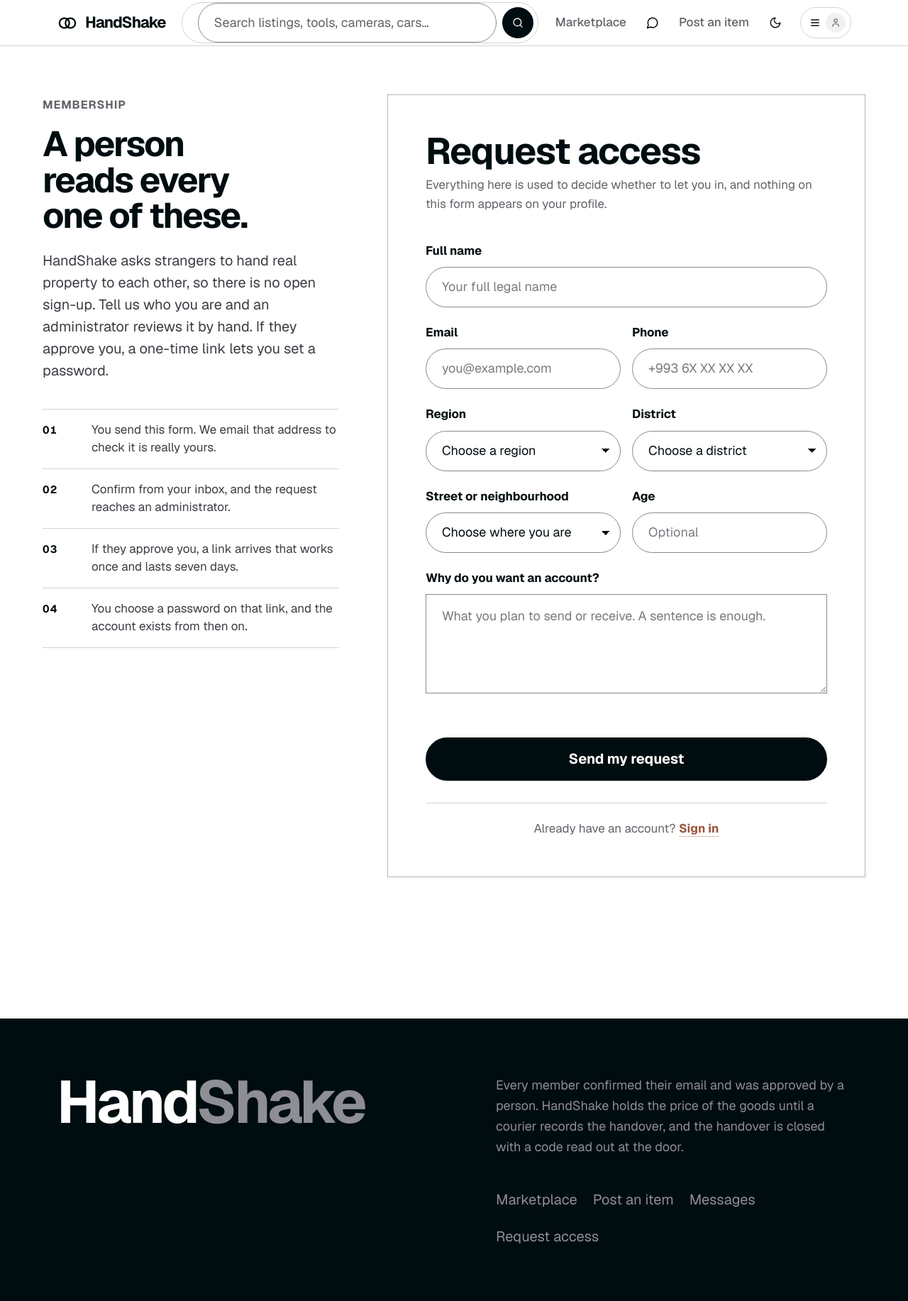
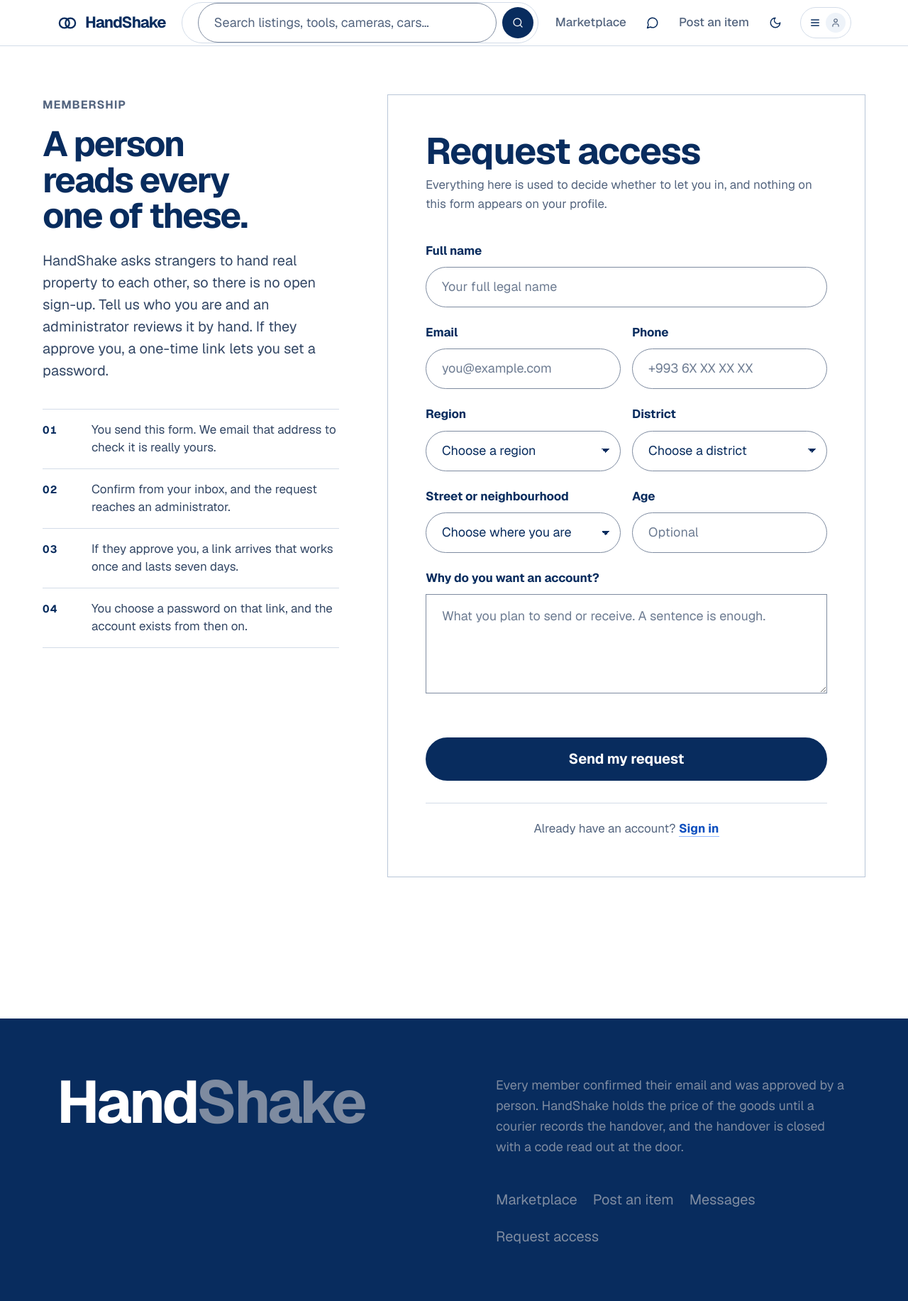
Before and after one commit to nepes2008j-max/logistic, a Flask app: page /request-access in a window 1280 px wide. Shown: the whole page at 71% size. Run offline with Flask 3, Linux system fonts and the light colour scheme; data comes from the database, SQL or seed files in the repository; some libraries are stand-ins or nearby versions.

Commit message:
Blue: white ground, navy structure, one bright blue
The palette moves from near-monochrome ink and a warm clay accent to white,
navy and bright blue. It is a token change and nothing else — base.css says
the token layer is where the system gets swapped rather than five thousand
lines of selectors, and that turned out to be true: seven raw values in
variables.css and their derived steps, no selector touched.

Every value was measured against white rather than picked by eye, which
matters because two of them sit close to the AA threshold:

  deep ink   #082C5E  13.71:1   navy, replacing near-black
  accent     #0B63FF   4.95:1   bright blue — and white on it is also
                                4.95:1, so unlike the old clay it carries
                                white type at body size instead of only at
                                display scale
  accent-text #0D4FBF  7.27:1   what links and accented words actually use
  cool ash   #7E8BA0   3.45:1   large text and control edges only

The greys went with it: they are desaturated navy now, so they read as part
of the blue rather than against it. The hero sky used to fall from pale blue
to warm cream — it was the last warm surface in the application and would
have been the only one, so it stays blue and lands on white, and the hero
dissolves into the page instead of changing temperature halfway down.

Dark theme lifts the accent rather than inverting it: #5AA0FF at 6.84:1 on
the navy ground, because the light-theme blue is unreadable there.

Status colours are deliberately not blue. A blue warning in a blue system is
invisible, so green, amber and red keep their jobs — they are the only
non-blue hues left and they earn it by meaning something.

Verified at 390px in both themes, and 154 checks still pass.

Co-Authored-By: Claude Opus 5 <noreply@anthropic.com>
Claude-Session: https://claude.ai/code/session_01HzJCkJnYxevG6mDjcfnJEi

```diff
--- a/static/css/base.css
+++ b/static/css/base.css
@@ -32,51 +32,56 @@
        Elevation is expressed by moving along this ramp. There is no shadow
        token to reach for, by design. */
     --paper:        var(--color-pure-white);
-    --paper-tint:   #f4f4f3;
+    --paper-tint:   #f5f8fc;
     --surface:      var(--color-pure-white);
-    --surface-2:    #f1f1f0;
-    --surface-3:    #e7e6e6;
+    --surface-2:    #eef3f9;
+    --surface-3:    #e4ebf4;
 
     /* -- Ink ---------------------------------------------------------------
-       Cool Ash (#8e8e95) is 3.25:1 on white, which is fine for metadata set
-       large but fails AA as running copy. --ink-3 is therefore a darkened
-       step of the same cool grey, and --ash keeps the literal token for
-       large-only use. */
+       Cool Ash (#7E8BA0) is 3.45:1 on white — fine for metadata set large,
+       not fine as running copy. --ink-3 is a darkened step of the same
+       blue-grey at 5.92:1, and --ash keeps the literal token for large-only
+       use. All three are desaturated versions of the navy, so the greys read
+       as part of the blue rather than against it. */
     --ink:          var(--color-deep-ink);
-    --ink-2:        #3c3c44;
-    --ink-3:        #62626a;
+    --ink-2:        #334765;
+    --ink-3:        #54657f;
     --ash:          var(--color-cool-ash);
     --ink-invert:   var(--color-pure-white);
 
     --rule:         var(--color-pebble);
-    --rule-2:       #b7b4b5;
+    --rule-2:       #b9c6d8;
     --rule-ink:     var(--color-deep-ink);
 
     /* WCAG 1.4.11 wants 3:1 on the boundary of a control you have to find.
-       --rule-2 is 2.06:1 on white, which is fine for a decorative hairline
-       and not fine for the edge of every text input in the application.
-       --control-edge measures 3.51:1 on paper and 3.19:1 on the tint. */
-    --control-edge: #8b8889;
-
-    /* -- The single warm note ----------------------------------------------
-       One clay element per page. Never two. --accent-ink is what reads on
-       top of a clay fill at body size, because white over clay is 3.75:1 and
-       only clears AA at display scale. */
+       --rule-2 is a decorative hairline and too faint for the edge of every
+       text input. --control-edge is Cool Ash itself, 3.45:1 on paper. */
+    --control-edge: #7e8ba0;
+
+    /* -- The one bright note ------------------------------------------------
+       One bright-blue element per page. Never two. The rule survives the
+       palette change: a second accent is what turns a system into decoration.
+       --accent-ink is what reads on top of a bright-blue fill, and unlike the
+       old clay, white clears AA on it at body size (4.95:1), so the fill can
+       carry a label without dropping to display scale. */
     --accent:       var(--color-clay-ember);
-    --accent-deep:  #a75e44;
-    --accent-soft:  #f7ece7;
-    --accent-ghost: rgba(188, 113, 85, 0.18);
-    --accent-ink:   var(--color-deep-ink);
-
-    /* Clay Ember is 3.73:1 on white — measured, not guessed — so it fails AA
-       the moment it is used as type. --accent-text is the same hue and
-       saturation dropped to L 0.42, which measures 5.57:1 on white and 5.06:1
-       on the tinted panel. The literal token stays for fills, rules and
-       marks, where contrast is not the constraint. */
-    --accent-text:  #9a563d;
-
-    /* -- Status. Kept monochrome-adjacent so the austerity holds: these are
-       ink weights and one clay, not a second accent family. --------------- */
+    --accent-deep:  #0a4fcc;
+    --accent-soft:  #e8f0ff;
+    --accent-ghost: rgba(11, 99, 255, 0.16);
+    --accent-ink:   var(--color-pure-white);
+
+    /* The bright blue is 4.95:1 on white, which clears AA for body text but
+       leaves nothing in hand for small or light-weight type. --accent-text is
+       the same hue taken darker, 7.27:1 on white, and is what every link and
+       accented word uses. The literal token stays for fills, rules and marks,
+       where contrast is not the constraint. */
+    --accent-text:  #0d4fbf;
+
+    /* -- Status -------------------------------------------------------------
+       Deliberately NOT blue. Every one of these has to be distinguishable
+       from the accent at a glance, and a blue warning in a blue system is
+       invisible. Green, amber and red keep their jobs; they are the only
+       non-blue hues left and they earn it by meaning something. */
     --verified:     #1f5340;
     --verified-soft:#e8efeb;
     --warn:         #7a5326;
@@ -87,16 +92,19 @@
     --focus:        var(--color-deep-ink);
 
     /* -- The hero sky ------------------------------------------------------
-       Pale blue at the top falling to warm cream at the horizon. */
-    --sky-high:     #c9dced;
-    --sky-mid:      #e3ecf1;
-    --sky-low:      #f6efe4;
+       It used to fall from pale blue to warm cream, which was the last warm
+       surface in the application and now the only one. It stays blue the
+       whole way down and lands on white, so the hero dissolves into the page
+       instead of changing temperature halfway. */
+    --sky-high:     #cfe0f7;
+    --sky-mid:      #e6eefb;
+    --sky-low:      #f7fafe;
 
     /* -- Legacy aliases (kept so any stray inline style still resolves) ---- */
     --text-primary: var(--ink);
     --text-main:    var(--ink);
     --text-secondary: var(--ink-3);
-    --accent-rgb:   188, 113, 85;
+    --accent-rgb:   11, 99, 255;
 
     /* -- Type --------------------------------------------------------------
        One face across the system. Geist stands in for HelveticaNowDisplay:
--- a/static/css/variables.css
+++ b/static/css/variables.css
@@ -1,12 +1,22 @@
 :root {
   /* Colors */
-  --color-deep-ink: #000d10;
+  /* Blue system. The names are kept from the original Hyer palette so the
+     hundreds of var() references downstream keep resolving — only the values
+     moved. Every ratio below is measured against white, not estimated.
+
+     --color-deep-ink    #082C5E  13.71:1  the navy that replaced near-black
+     --color-clay-ember  #0B63FF   4.95:1  the bright blue; white on it is
+                                           also 4.95:1, so it carries white
+                                           type at body size
+     --color-cool-ash    #7E8BA0   3.45:1  large text and control edges only
+     --color-pebble      #D3DCE8   1.38:1  hairlines */
+  --color-deep-ink: #082C5E;
   --color-pure-white: #ffffff;
-  --color-cool-ash: #8e8e95;
-  --color-pebble: #d5d3d4;
-  --color-midnight-hull: #0f0f1c;
-  --color-charcoal-deck: #151623;
-  --color-clay-ember: #bc7155;
+  --color-cool-ash: #7E8BA0;
+  --color-pebble: #d3dce8;
+  --color-midnight-hull: #0a1626;
+  --color-charcoal-deck: #101e33;
+  --color-clay-ember: #0b63ff;
 
   /* Typography — Font Families */
   --font-helveticanowdisplay: 'HelveticaNowDisplay', ui-sans-serif, system-ui, -apple-system, BlinkMacSystemFont, "Segoe UI", Roboto, sans-serif;
@@ -82,7 +92,7 @@
   /* Surfaces */
   --surface-canvas-white: #ffffff;
   --surface-card-white: #ffffff;
-  --surface-featured-clay: #bc7155;
-  --surface-dark-slate: #151623;
-  --surface-footer-ink: #000d10;
+  --surface-featured-clay: #0b63ff;
+  --surface-dark-slate: #101e33;
+  --surface-footer-ink: #082c5e;
 }
--- a/templates/base.html
+++ b/templates/base.html
@@ -4,7 +4,7 @@
     <meta charset="UTF-8">
     <meta name="viewport" content="width=device-width, initial-scale=1.0, viewport-fit=cover">
     <meta name="theme-color" content="#ffffff" media="(prefers-color-scheme: light)">
-    <meta name="theme-color" content="#0f0f1c" media="(prefers-color-scheme: dark)">
+    <meta name="theme-color" content="#0a1626" media="(prefers-color-scheme: dark)">
     <meta name="mobile-web-app-capable" content="yes">
     <meta name="apple-mobile-web-app-status-bar-style" content="default">
     <meta name="color-scheme" content="light dark">
```
Also changed, not shown: other parts of static/css/base.css (+23 -21 lines).
